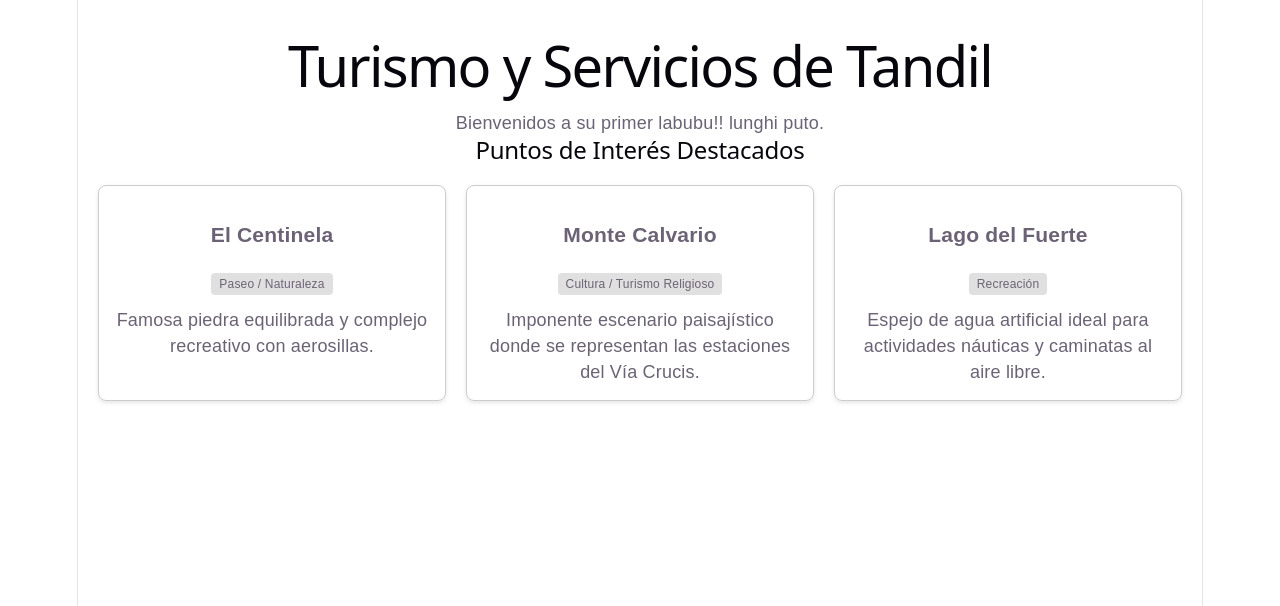
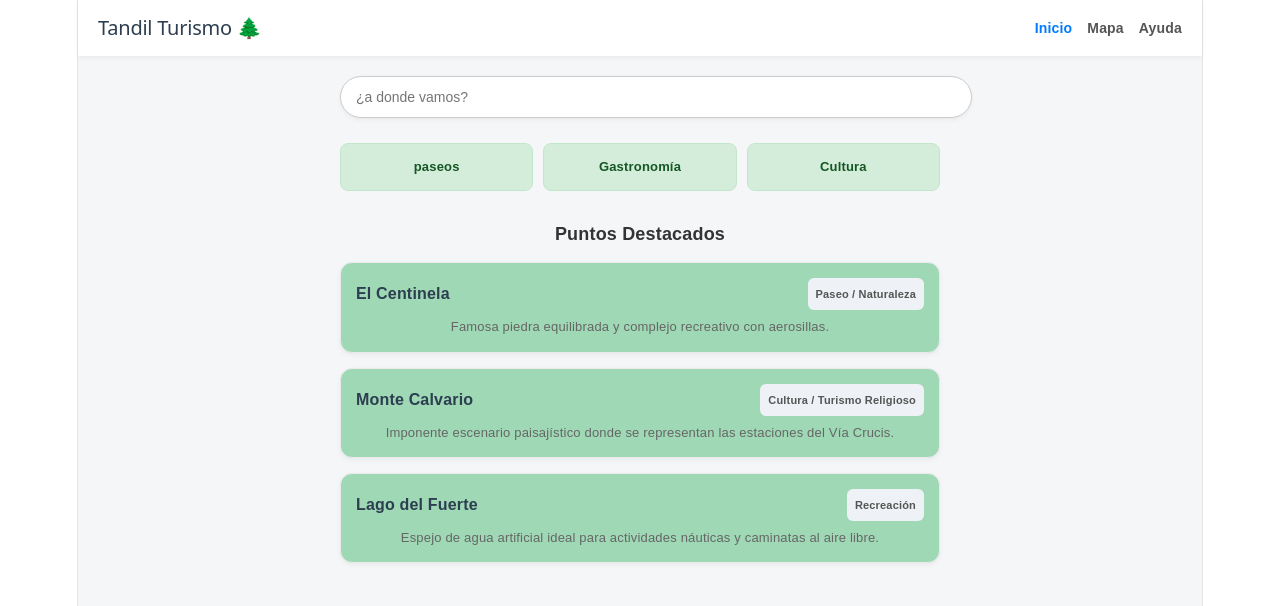
Before and after one commit to mer-8/app-turismo-tandil, a React (Vite) app: page / in a window 1280 px wide. Shown: the top 606 px of the page. Built offline with nearby package versions, Linux system fonts and the light colour scheme.

Commit message:
Actualizo estructura inicial y diseño del prototipo

```diff
--- a/src/App.jsx
+++ b/src/App.jsx
@@ -1,24 +1,77 @@
+import { useState } from 'react';
 import { lugaresTandil } from './data/tandilData';
 import './App.css';
+//tengan en cuenta q x usar vite la pagina se actualiza sola ni bien guardas sin recargar
+function App() {
+  const [busqueda, setBusqueda] = useState("");
+  const lugaresFiltrados = lugaresTandil.filter(lugar =>
+    lugar.nombre.toLowerCase().includes(busqueda.toLowerCase()) ||
+    lugar.tipo.toLowerCase().includes(busqueda.toLowerCase())
+  );
 
-function App() {
   return (
-    <div style={{ padding: '20px', fontFamily: 'Arial, sans-serif' }}>
-      <h1>Turismo y Servicios de Tandil</h1>
-      <p>Bienvenidos a su primer labubu!! lunghi puto.</p>
+    <div style={{ fontFamily: 'Arial, sans-serif', background: '#f4f6f8', minHeight: '100vh', paddingBottom: '40px' }}>
 
-      <h2>Puntos de Interés Destacados</h2>
-      <div style={{ display: 'grid', gridTemplateColumns: 'repeat(auto-fit, minmax(250px, 1fr))', gap: '20px', marginTop: '20px' }}>
-        {lugaresTandil.map((lugar) => (
-          <div key={lugar.id} style={{ border: '1px solid #ccc', borderRadius: '8px', padding: '15px', boxShadow: '0 2px 4px rgba(0,0,0,0.1)' }}>
-            <h3>{lugar.nombre}</h3>
-            <span style={{ background: '#e0e0e0', padding: '4px 8px', borderRadius: '4px', fontSize: '12px' }}>{lugar.tipo}</span>
-            <p style={{ marginTop: '10px' }}>{lugar.descripcion}</p>
+      <header style={{ background: '#ffffff', padding: '15px 20px', display: 'flex', justifyContent: 'space-between', alignItems: 'center', boxShadow: '0 2px 4px rgba(0,0,0,0.05)', position: 'sticky', top: 0, zIndex: 100 }}>
+        <h2 style={{ margin: 0, color: '#2c3e50', fontSize: '20px' }}>Tandil Turismo 🌲</h2>
+        <nav style={{ display: 'flex', gap: '15px', fontSize: '14px', color: '#555', fontWeight: 'bold' }}>
+          <span style={{ cursor: 'pointer', color: '#007bff' }}>Inicio</span>
+          <span style={{ cursor: 'pointer' }}>Mapa</span>
+          <span style={{ cursor: 'pointer' }}>Ayuda</span>
+        </nav>
+      </header>
+
+      {/* 2. Cmedio */}
+      <main style={{ maxWidth: '600px', margin: '0 auto', padding: '20px' }}>
+
+        {/* Buscador */}
+        <div style={{ marginBottom: '25px' }}>
+          <input
+            type="text"
+            value={busqueda}
+            onChange={(e) => setBusqueda(e.target.value)}
+            placeholder="¿a donde vamos?"
+            style={{ width: '100%', padding: '12px 15px', borderRadius: '25px', border: '1px solid #ccc', fontSize: '14px', outline: 'none', boxShadow: '0 2px 5px rgba(0,0,0,0.05)' }}
+          />
+        </div>
+
+       {/* es lo de abajo qsy sumen o borren pero fijense de q si cambian el diseño modifiquen todas jaja */}
+        <div style={{ display: 'flex', gap: '10px', marginBottom: '30px', overflowX: 'auto' }}>
+          <div style={{ flex: 1, background: '#d4edda', padding: '10px 15px', borderRadius: '8px', textAlign: 'center', cursor: 'pointer', border: '1px solid #c3e6cb', color: '#155724', fontWeight: 'bold', fontSize: '13px', whiteSpace: 'nowrap' }}>
+            paseos
           </div>
-        ))}
-      </div>
+          <div style={{ flex: 1, background: '#d4edda', padding: '10px 15px', borderRadius: '8px', textAlign: 'center', cursor: 'pointer', border: '1px solid #c3e6cb', color: '#155724', fontWeight: 'bold', fontSize: '13px', whiteSpace: 'nowrap' }}>
+             Gastronomía
+          </div>
+          <div style={{ flex: 1, background: '#d4edda', padding: '10px 15px', borderRadius: '8px', textAlign: 'center', cursor: 'pointer', border: '1px solid #c3e6cb', color: '#155724', fontWeight: 'bold', fontSize: '13px', whiteSpace: 'nowrap' }}>
+             Cultura
+          </div>
+        </div>
+
+        {/* lugares estan en tandildata borren o hagan lo q quieran */}
+        <h3 style={{ fontSize: '18px', color: '#333', marginBottom: '15px' }}>Puntos Destacados</h3>
+
+        <div style={{ display: 'flex', flexDirection: 'column', gap: '15px' }}>
+          {lugaresFiltrados.length > 0 ? (
+            lugaresFiltrados.map((lugar) => (
+              <div key={lugar.id} style={{ background: '#9fd8b5', padding: '15px', borderRadius: '12px', boxShadow: '0 2px 5px rgba(0,0,0,0.05)', border: '1px solid #eaeaea' }}>
+                <div style={{ display: 'flex', justifyContent: 'space-between', alignItems: 'center', marginBottom: '8px' }}>
+                  <h4 style={{ margin: 0, fontSize: '16px', color: '#2c3e50' }}>{lugar.nombre}</h4>
+                  <span style={{ background: '#eef2f7', color: '#555', padding: '3px 8px', borderRadius: '6px', fontSize: '11px', fontWeight: 'bold' }}>
+                    {lugar.tipo}
+                  </span>
+                </div>
+                <p style={{ margin: 0, fontSize: '13px', color: '#666', lineHeight: '1.4' }}>{lugar.descripcion}</p>
+              </div>
+            ))
+          ) : (
+            <p style={{ textAlign: 'center', color: '#888', fontSize: '14px' }}>No se encontraron lugares con ese nombre.</p>
+          )}
+        </div>
+
+      </main>
     </div>
   );
 }
 
-export default App;
+export default App; //esto implica q es princiapl esta pagina
```
Also changed, not shown: comentarios.txt (added).
